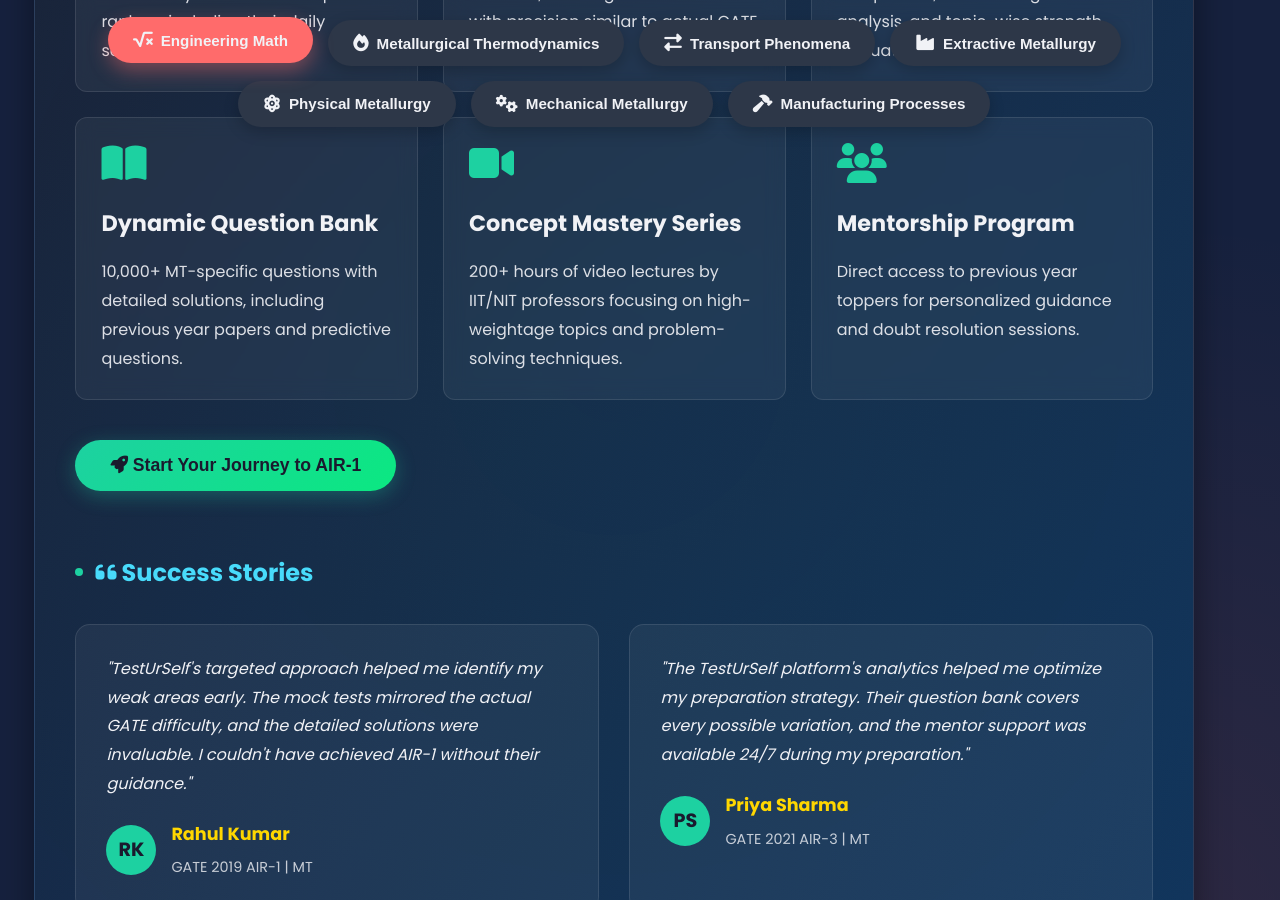
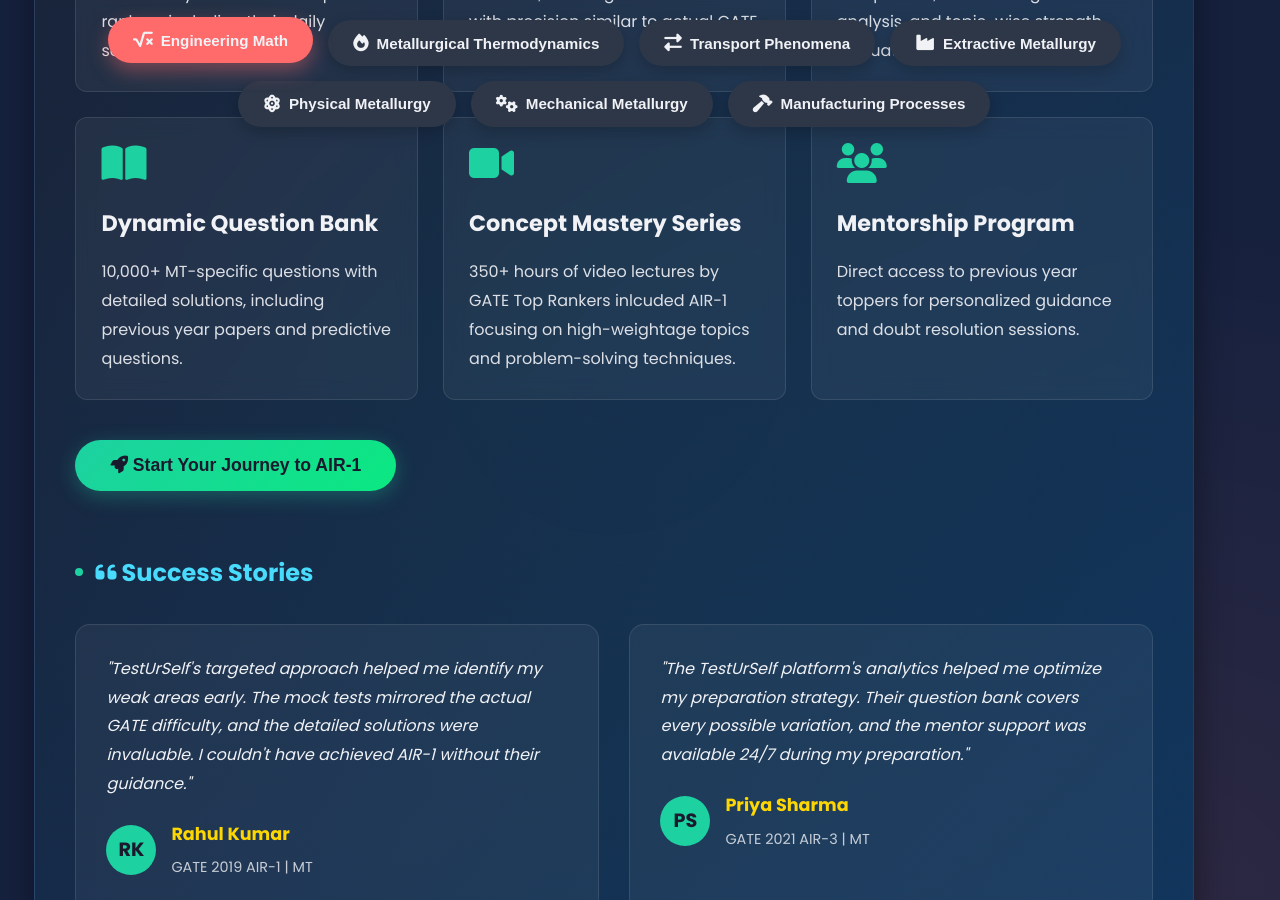
Before and after one commit to Samarjeetkumarsingh/Metallurgy, a Jekyll site: the page built from _posts/2025-04-14-GATE-Metallurgy-Syllabus.md, in a window 1280 px wide and 900 px high, scrolled down 2468 px. Built offline with Jekyll 4.4.1, drawn with Linux system fonts in a browser that asks for light colours.

Commit message:
Update 2025-04-14-GATE-Metallurgy-Syllabus.md

```diff
--- a/_posts/2025-04-14-GATE-Metallurgy-Syllabus.md
+++ b/_posts/2025-04-14-GATE-Metallurgy-Syllabus.md
@@ -1212,7 +1212,7 @@
                     <div class="feature-card">
                         <i class="fas fa-video"></i>
                         <h4>Concept Mastery Series</h4>
-                        <p>200+ hours of video lectures by IIT/NIT professors focusing on high-weightage topics and problem-solving techniques.</p>
+                        <p>350+ hours of video lectures by GATE Top Rankers inlcuded AIR-1 focusing on high-weightage topics and problem-solving techniques.</p>
                     </div>
 
                     <div class="feature-card">
```
